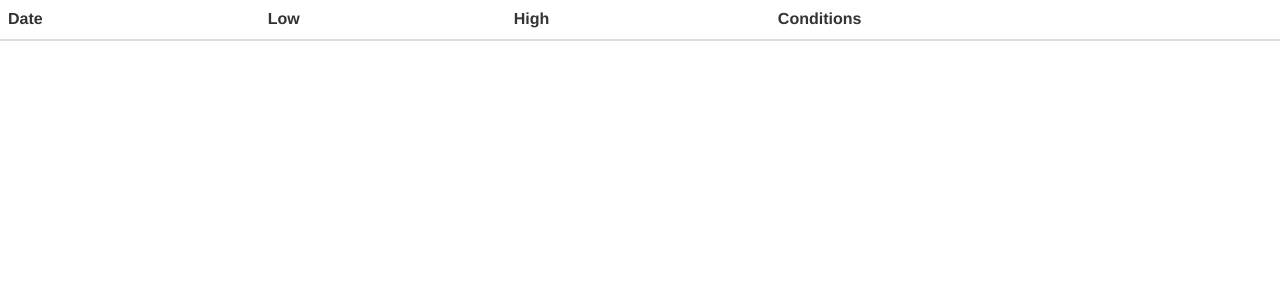
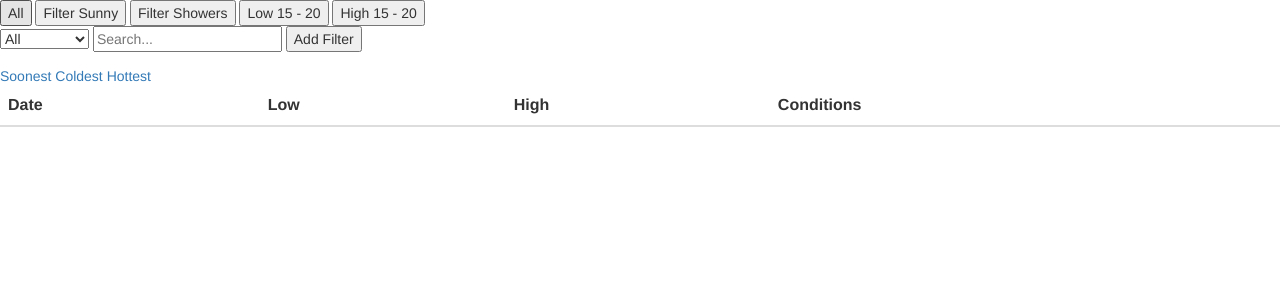
Before and after one commit to assertchris-tutorials/cartalyst-data-grid, a PHP site: page / in a window 1280 px wide. Shown: the top 300 px of the page. Run offline with PHP 8.4, Linux system fonts and the light colour scheme; lists and menus that the app fills with data are empty; some libraries are stand-ins or nearby versions.

Commit message:
Updates.

```diff
--- a/index.php
+++ b/index.php
@@ -3,6 +3,30 @@
 <script src="/vendor/cartalyst/data-grid/public/js/data-grid.js"></script>
 <link rel="stylesheet" href="//maxcdn.bootstrapcdn.com/bootstrap/3.2.0/css/bootstrap.min.css" />
 <link rel="stylesheet" href="//maxcdn.bootstrapcdn.com/bootstrap/3.2.0/css/bootstrap-theme.min.css"/>
+
+<div data-grid="main">
+  <button data-reset>All</button>
+  <button data-reset data-filter="conditions:Sunny">Filter Sunny</button>
+  <button data-reset data-filter="conditions:Showers">Filter Showers</button>
+  <button data-reset data-filter="low:15:20">Low 15 - 20</button>
+  <button data-reset data-filter="high:15:20">High 15 - 20</button>
+</div>
+
+<form method="post" action="" accept-charset="utf-8" data-search data-grid="main">
+  <select name="column">
+    <option value="all">All</option>
+    <option value="date">Date</option>
+    <option value="low">Low</option>
+    <option value="high">High</option>
+    <option value="conditions">Conditions</option>
+  </select>
+  <input name="filter" type="text" placeholder="Search...">
+  <button>Add Filter</button>
+</form>
+
+<a data-sort="date:asc" data-grid="main">Soonest</a>
+<a data-sort="low:asc" data-grid="main">Coldest</a>
+<a data-sort="high:desc" data-grid="main">Hottest</a>
 
 <table class="table results" data-grid="main" data-source="/weather.php">
   <thead>
@@ -38,10 +62,10 @@
 <script type="text/template" data-grid="main" data-template="filters">
   <% _.each(filters, function(f) { %>
     <li>
-      <% if (column === "all") { %>
+      <% if (f.column === "all") { %>
         <%= f.value %>
       <% } else { %>
-        <%= r.value %> in <%= f.column %>
+        <%= f.value %> in <%= f.column %>
       <% } %>
     </li>
   <% }); %>
--- a/weather.php
+++ b/weather.php
@@ -15,8 +15,8 @@ $data = [];
 foreach ($elements as $element) {
   $data[] = [
     "date"       => $element->getAttribute("date"),
-    "low"        => $element->getAttribute("low"),
-    "high"       => $element->getAttribute("high"),
+    "low"        => (integer) $element->getAttribute("low"),
+    "high"       => (integer) $element->getAttribute("high"),
     "conditions" => $element->getAttribute("text")
   ];
 }
```
Also changed, not shown: 1 other file.
